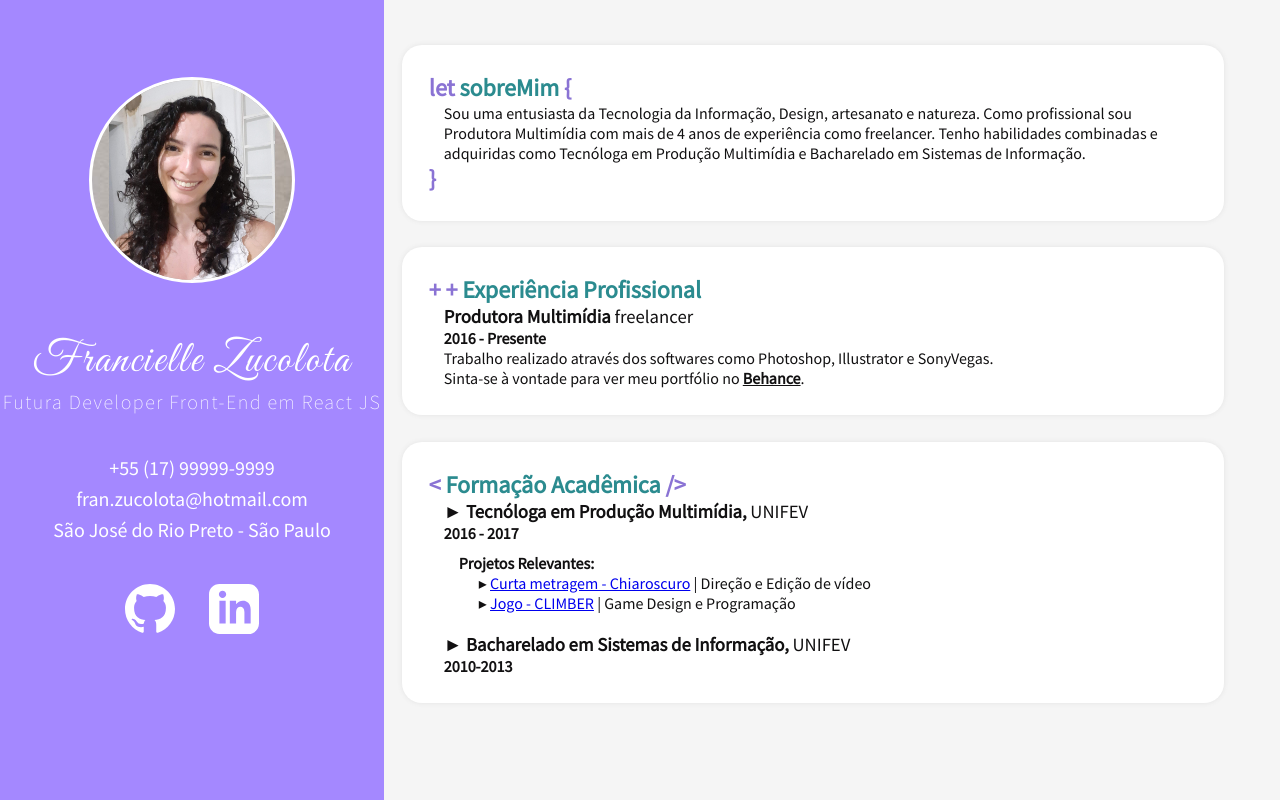
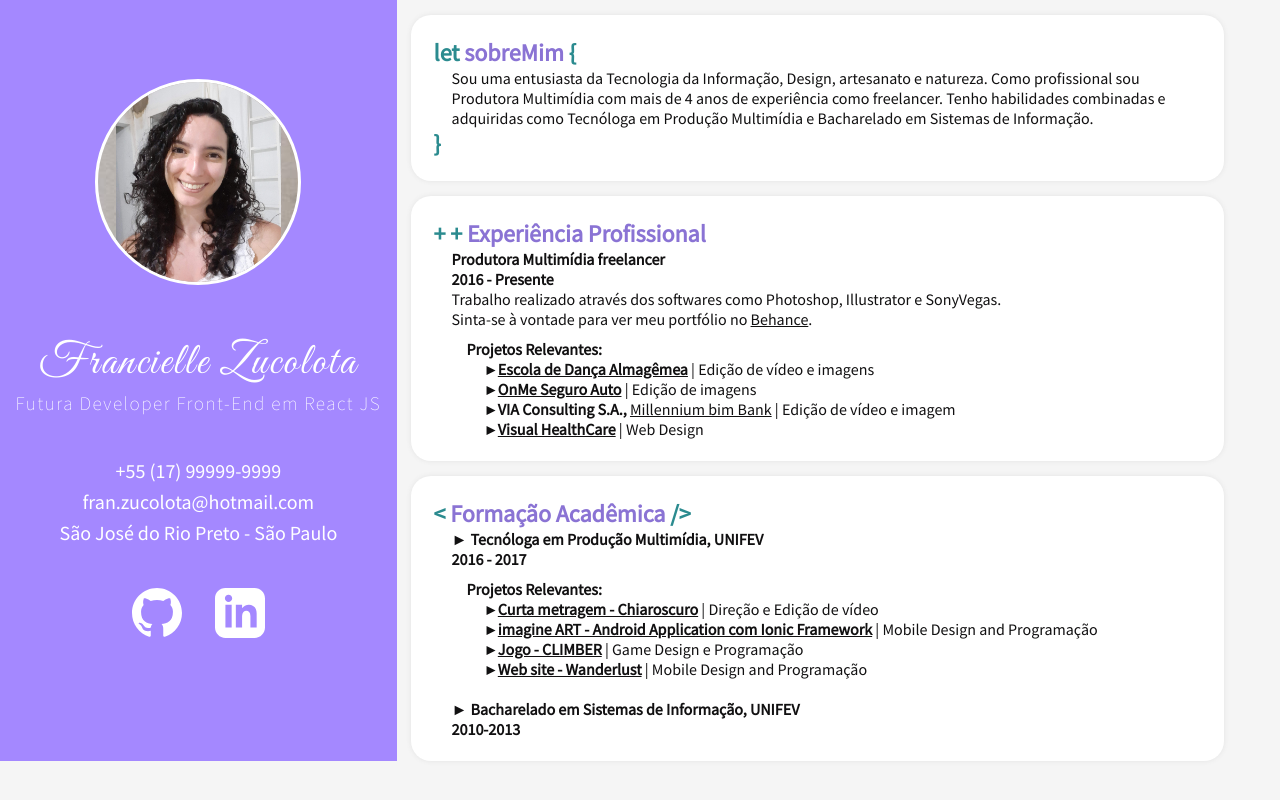
Before and after one commit to franzitaz/mini-curriculo, a plain HTML site: page index.html in a window 1280 px wide. Drawn offline with Linux system fonts and the light colour scheme.

Commit message:
html e css refatorados

```diff
--- a/index.html
+++ b/index.html
@@ -46,7 +46,7 @@
    <!--======================================== right content ========================================-->
    <article>
       <!--========== 1º card: sobre mim ==========-->
-      <section class="sobreMim">
+      <section class="card">
          <h2><span>let</span> sobreMim <span>{</span></h2>
          <p class="leftSpace">Sou uma entusiasta da Tecnologia da Informação, Design, artesanato e
             natureza. Como
@@ -58,22 +58,38 @@
          <h2><span>}</span></h2>
       </section>
 
-      <!--========== 3º card: formação acadêmica ==========-->
-      <section class="experienciaPro">
+      <!--========== 2º card: formação acadêmica ==========-->
+      <section class="card">
          <h2><span>+ +</span> Experiência Profissional</h2>
          <div class="leftSpace">
             <h3>Produtora Multimídia <span>freelancer</span></h3>
             <h4>2016 - Presente</h4>
-            <p>Trabalho realizado através dos softwares como Photoshop, Illustrator e SonyVegas.<br>
+            <p>Trabalho realizado através dos softwares como Photoshop, Illustrator e SonyVegas.
+               <br>
                Sinta-se à vontade para ver meu portfólio no <a
                   href="https://www.behance.net/fzucolota">Behance</a>.
+            </p>
 
-            </p>
+            <dl>
+               <dt>Projetos Relevantes:</dt>
+                  <dd>
+                     <span>▸ <a href="http://bit.ly/2JyaDXE" target="_blank">Escola de Dança Almagêmea</a></span> | Edição de vídeo e imagens
+                  </dd>
+                  <dd>
+                     <span>▸ <a href="https://bit.ly/3KAIoFA" target="_blank">OnMe Seguro Auto</a></span> | Edição de imagens
+                  </dd>
+                  <dd>
+                     <span>▸ VIA Consulting S.A., </span><a href="https://bit.ly/34F1aMR" target="_blank">Millennium bim Bank</a> | Edição de vídeo e imagem
+                  </dd>
+                  <dd>
+                     <span>▸ <a href="https://www.instantmedical.com.br/" target="_blank">Visual HealthCare</a></span> | Web Design
+                  </dd>
+            </dl>
          </div>
       </section>
 
       <!--========== 3º card: formação acadêmica ==========-->
-      <section class="formacaoAca">
+      <section class="card">
          <h2><span><</span> Formação Acadêmica <span>/></span></h2>
          <div class="leftSpace">
             <h3>► Tecnóloga em Produção Multimídia, <span>UNIFEV</span></h3>
@@ -81,13 +97,23 @@
 
             <dl>
                <dt>Projetos Relevantes:</dt>
-                  <dd>▸
-                     <a href="http://bit.ly/2NRaofP">Curta metragem - Chiaroscuro</a> | Direção e
+                  <dd>
+                     <span>▸
+                     <a href="http://bit.ly/2NRaofP" target="_blank">Curta metragem - Chiaroscuro</a></span> | Direção e
                      Edição de vídeo
                   </dd>
-                  <dd>▸
-                     <a href="http://bit.ly/2G7Pgvu">Jogo - CLIMBER</a> | Game Design e
+                  <dd>
+                     <span>▸
+                     <a href="https://franzitaz.github.io/imagine-art/" target="_blank">imagine ART - Android Application com Ionic Framework</a></span> | Mobile Design and Programação
+                  </dd>
+                  <dd>
+                     <span>▸
+                     <a href="http://bit.ly/2G7Pgvu" target="_blank">Jogo - CLIMBER</a></span> | Game Design e
                         Programação
+                  </dd>
+                  <dd>
+                     <span>▸
+                     <a href="https://franzitaz.github.io/wanderlust-web/#!/" target="_blank">Web site - Wanderlust</a></span> | Mobile Design and Programação
                   </dd>
             </dl>
 
--- a/main.css
+++ b/main.css
@@ -7,22 +7,16 @@ body {
     background: rgb(245, 245, 245);
     /*background-color: #1E1E1E;*/
     display: inline-flex;
-    height: 100vh;
-    width: 100vw;
 }
 
 .fontWeight {
     font-weight: 400;
 }
 
-h3, h4  {
+a, p, h3, h4  {
     color: #111011;
     font-family: 'Source Sans Pro', sans-serif;
-}
-
-p {
-    color: #111011;
-    font-family: 'Source Sans Pro', sans-serif;
+    font-size: 1em;
 }
 
 ul {
@@ -33,7 +27,7 @@ ul {
 header {
     background-color: #a488ff;
     color: white;
-    width: 30%;
+    width: 35%;
 
     display: flex;
     flex-direction: column;
@@ -60,7 +54,7 @@ header h1 {
 
 header h2 {
     font-family: 'Source Sans Pro', sans-serif;
-    font-size: 20px;
+    font-size: 1.2em;
     font-weight: 100;
     letter-spacing: 1.5px;
 }
@@ -88,18 +82,18 @@ header div a {
 
 /*======================================== right content ========================================*/
 article {
-    width: 70%;
+    width: 65%;
 }
 
 .leftSpace {
-    margin: 0 0 0 15px;
+    margin: 0 0 0 18px;
 }
 
-/*========== 1º card: sobre mim ==========*/
-.sobreMim {
+/*========== cards style ==========*/
+.card {
     height: auto;
     width: 60vw;
-    margin: 5% 0 3% 2%;
+    margin: 2% 0 0 2%;
     padding: 3%;
 
     background-color: white;
@@ -107,86 +101,30 @@ article {
     box-shadow: 0px 0px 5px #e3e3e3;
 }
 
-.sobreMim h2 {
-    color: #2b8b8f;
+.card h2 {
+    /*color: #2b8b8f;*/
+    color: #8a73d4;
     font-family: 'Source Sans Pro', sans-serif;
 }
 
-.sobreMim h2 span {
-    color: #8a73d4;
+.card h2 span {
+    /*color: #8a73d4;*/
+    color: #2b8b8f;
 }
 
-/*========== 2º card: experiência profissional ==========*/
-.experienciaPro {
-    height: auto;
-    width: 60vw;
-    margin: 0 0 3% 2%;
-    padding: 3%;
-
-    background-color: white;
-    border-radius: 20px;
-    box-shadow: 0px 0px 5px #e3e3e3;
-}
-
-.experienciaPro h2 {
-    color: #2b8b8f;
-    font-family: 'Source Sans Pro', sans-serif;
-}
-
-.experienciaPro h2 span {
-    color: #8a73d4;
-}
-
-.experienciaPro h3 span {
-    color: #111011;
-    font-family: 'Source Sans Pro', sans-serif;
-    font-weight: 400;
-}
-
-.experienciaPro a {
-    color: #111011;
-    font-family: 'Source Sans Pro', sans-serif;
+.card dd span {
     font-weight: 600;
 }
 
+
 /*========== 3º card: formação acadêmica ==========*/
-.formacaoAca {
-    height: auto;
-    width: 60vw;
-    margin: 0 0 0 2%;
-    padding: 3%;
-
-    background-color: white;
-    border-radius: 20px;
-    box-shadow: 0px 0px 5px #e3e3e3;
-}
-
-.formacaoAca h2 {
-    color: #2b8b8f;
-    font-family: 'Source Sans Pro', sans-serif;
-}
-
-.formacaoAca h2 span {
-    color: #8a73d4;
-}
-
-.formacaoAca h3 span {
-    font-weight: 400;
-    font-size: 1em;
-}
-
-.formacaoAca ul {
-    color: #111011;
-    font-family: 'Source Sans Pro', sans-serif;
-}
-
 dl {
     color: #111011;
     font-family: 'Source Sans Pro', sans-serif;
     margin: 0 0 0 15px;
 }
 
- dt {
+dt {
     margin: 10px 0 0 0;
     font-weight: 600;
 }
```
